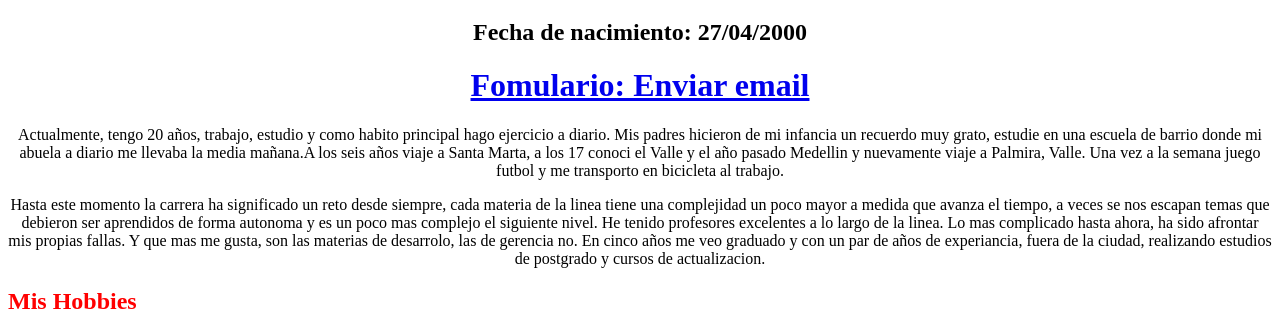
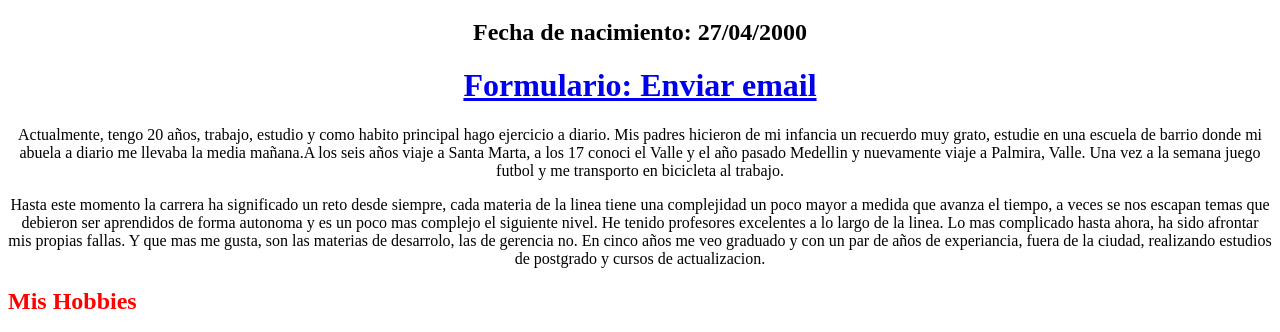
Before and after one commit to IsaacHer/IsaacHer.github.io, a plain HTML site: page index.html in a window 1280 px wide. Shown: the part 434-766 px from the top of the page. Drawn offline with Linux system fonts and the light colour scheme.

Commit message:
modifique el link

```diff
--- a/index.html
+++ b/index.html
@@ -11,7 +11,7 @@
 	<h2> Fecha de nacimiento: 27/04/2000</h2>
 
 
-	<a href="https://isaacher.github.io/formulario/"> <h1>Fomulario: Enviar email</h1></a>
+	<a href="https://isaacher.github.io/formulario/"> <h1>Formulario: Enviar email</h1></a>
 
 
 	<p>Actualmente, tengo 20 años, trabajo, estudio y como habito principal
```
